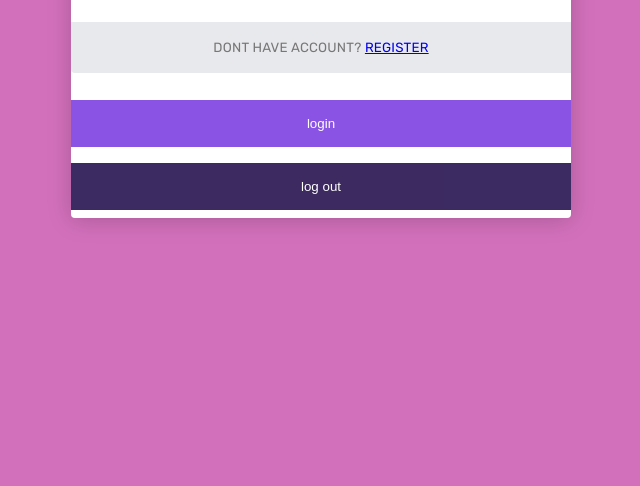
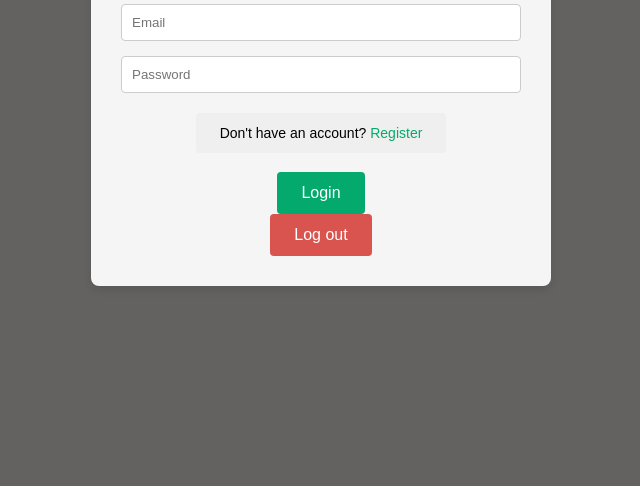
Before and after one commit to ZeligHerskovits/Login-page, a website: page login.html in a window 1280 px wide. Shown: the part 314-800 px from the top of the page, without its empty margins (319-959 px from the left). Drawn offline with Linux system fonts and the light colour scheme.

Commit message:
Redesigned  resgister/loginpage

```diff
--- a/css/style.css
+++ b/css/style.css
@@ -1,136 +1,93 @@
-* {
+body {
+  font-family: 'Rubik', sans-serif;
+  background-color: #646161; /* Use the same black color as in the register page */
   margin: 0;
-    padding: 0;
-    box-sizing: border-box;
-    -webkit-font-smoothing: antialiased;
-  }
-
-  body {
-    background: #d370bc;
-    font-family: 'Rubik', sans-serif;
+  display: flex;
+  align-items: center;
+  justify-content: center;
+  height: 100vh;
 }
 
 .login-form {
-    background: #fff;
-    width: 500px;
-    margin: 65px auto;
-    display: -webkit-box;
-    display: flex;
-    -webkit-box-orient: vertical;
-    -webkit-box-direction: normal;
-            flex-direction: column;
-    border-radius: 4px;
-    box-shadow: 0 2px 25px rgba(0, 0, 0, 0.2);
+  background-color: #f5f5f5; /* Change this color to light gray */
+  padding: 30px;
+  border-radius: 8px;
+  box-shadow: 0 4px 8px rgba(0, 0, 0, 0.1);
+  width: 400px;
 }
-  .login-form h1 {
-    padding: 35px 35px 0 35px;
-    font-weight: 300;
-  }
-  .login-form .content {
-    padding: 35px;
+
+form {
   text-align: center;
 }
-  .login-form .input-field {
-    padding: 12px 5px;
+
+h1 {
+  font-size: 36px;
+  margin-bottom: 20px;
+  color: #000;
 }
-  .login-form .input-field input {
-    font-size: 16px;
-    display: block;
-    font-family: 'Rubik', sans-serif;
+
+.input-field {
+  margin-bottom: 15px;
+}
+
+input {
   width: 100%;
-    padding: 10px 1px;
-    border: 0;
-    border-bottom: 1px solid #747474;
+  padding: 10px;
+  box-sizing: border-box;
+  border: 1px solid #ccc;
+  border-radius: 4px;
+  transition: border-color 0.3s ease;
+}
+
+input[type=text]:focus,
+input[type=password]:focus,
+input[type=email]:focus {
   outline: none;
-    -webkit-transition: all .2s;
-    transition: all .2s;
+  border: 2px solid #04AA6D;
 }
-  .login-form .input-field input::-webkit-input-placeholder {
-    text-transform: uppercase;
-  }
-  .login-form .input-field input::-moz-placeholder {
-    text-transform: uppercase;
-  }
-  .login-form .input-field input:-ms-input-placeholder {
-    text-transform: uppercase;
-  }
-  .login-form .input-field input::-ms-input-placeholder {
-    text-transform: uppercase;
-  }
-  .login-form .input-field input::placeholder {
-    text-transform: uppercase;
-  }
-  .login-form .input-field input:focus {
-    border-color: #222;
-  }
-  .login-form a.link {
-    text-decoration: none;
-    color: #747474;
-    letter-spacing: 0.2px;
-    text-transform: uppercase;
-    display: inline-block;
+
+.action {
   margin-top: 20px;
 }
-  .login-form .action {
-    display: -webkit-box;
-    display: flex;
-    -webkit-box-orient: horizontal;
-    -webkit-box-direction: normal;
-            flex-direction: row;
-  }
-  .login-form .action button {
-    width: 100%;
+
+button {
+  padding: 12px 24px;
   border: none;
-    padding: 18px;
-    font-family: 'Rubik', sans-serif;
+  border-radius: 4px;
   cursor: pointer;
-    text-transform: uppercase;
-    background: #e8e9ec;
-    color: #777;
-    border-bottom-left-radius: 4px;
-    border-bottom-right-radius: 0;
-    letter-spacing: 0.2px;
-    outline: 0;
-    -webkit-transition: all .3s;
-    transition: all .3s;
-  }
-  .login-form .action button:hover {
-    background: #d8d8d8;
-  }
-  .login-form .action button:nth-child(2) {
-    background: #2d3b55;
-    color: #fff;
-    border-bottom-left-radius: 0;
-    border-bottom-right-radius: 4px;
-  }
-  .login-form .action button:nth-child(2):hover {
-    background: #3c4d6d;
-  }
-  .login-form .login {
-    background-color: #7e41e2;
-    color: white;
-    padding: 16px 20px;
-    margin: 8px 0;
-    border: none;
-    cursor: pointer;
-    width: 100%;
-    opacity: 0.9;
+  font-size: 16px;
 }
 
-  .login-form .login:hover {
-    opacity: 1;
-  }
-  .login-form .logout {
-    background-color: #271351;
-    color: white;
-    padding: 16px 20px;
-    margin: 8px 0;
-    border: none;
-    cursor: pointer;
-    width: 100%;
-    opacity: 0.9;
+.login-btn {
+  background-color: #04AA6D;
+  color: #fff;
+  transition: background-color 0.3s ease;
 }
 
-  .login-form .logout:hover {
-    opacity: 1;
+.login-btn:hover {
+  background-color: #048c5a;
 }
+
+.logout-btn {
+  background-color: #d9534f;
+  color: #fff;
+  transition: background-color 0.3s ease;
+}
+
+.logout-btn:hover {
+  background-color: #c9302c;
+}
+
+.register-link {
+  font-size: 14px;
+  color: #000; /* Dark black color for the link */
+}
+
+a {
+  color: #04AA6D;
+  text-decoration: none;
+}
+
+a:hover {
+  text-decoration: underline;
+}
--- a/login.html
+++ b/login.html
@@ -6,63 +6,31 @@
   <title>Simple Login Form Example</title>
   <link rel='stylesheet' href='https://fonts.googleapis.com/css?family=Rubik:400,700'>
   <link rel="stylesheet" href="css/style.css">
-
 </head>
 
 <body>
-  <!-- partial:index.partial.html -->
   <div class="login-form">
     <form action="http://localhost:3000/auth/login" method="post">
       <h1>Login</h1>
       <div class="content">
         <div class="input-field">
-          <input type="email" name="email" placeholder="Email" autocomplete="nope">
+          <input type="email" name="email" placeholder="Email" autocomplete="nope" required>
         </div>
         <div class="input-field">
-          <input type="password" name="password" placeholder="Password" autocomplete="new-password">
+          <input type="password" name="password" placeholder="Password" autocomplete="new-password" required>
         </div>
       </div>
       <div class="action">
-        <button>dont have account? <a href="register.html">Register</a></button>
+        <button class="register-link">Don't have an account? <a href="register.html">Register</a></button>
       </div>
       <br>
       <div>
-        <button type="submit" class="login">login</button>
+        <button type="submit" class="login-btn">Login</button>
       </div>
     </form>
-    <form action="http://localhost:3000/auth/logout" method="post"><button class="logout">log out</button></form>
+    <form action="http://localhost:3000/auth/logout" method="post"><button class="logout-btn">Log out</button></form>
   </div>
-  <!-- partial -->
   <script src="./script.js"></script>
 </body>
 
 </html>
-<!-- <script>
-  function sendData () {
-
-  var data = new FormData();
-  data.append("email", document.getElementById("email").value);
-  data.append("password", document.getElementById("password").value);
-
-
-  fetch("http://localhost:3000/auth/login", {
-    method: "POST",
-    body: data
-  })
-
-  .then((result) => {
-    if (result.status != 200) { throw new Error("Bad Server Response"); }
-    return result.text();
-  })
-
-  .then((response) => {
-    document.getElementById("demo").innerHTML = "You have sucsesfully loged in ";
-    console.log(response);
-  })
-
-  .catch((error) => { console.log(error); });
-
-
-  return false;
-}
-</script> -->
```
Also changed, not shown: controllers/trips.js (+9 -6 lines), register.html (+46 -23 lines). Lines whose indentation alone changed are shown as unchanged.
